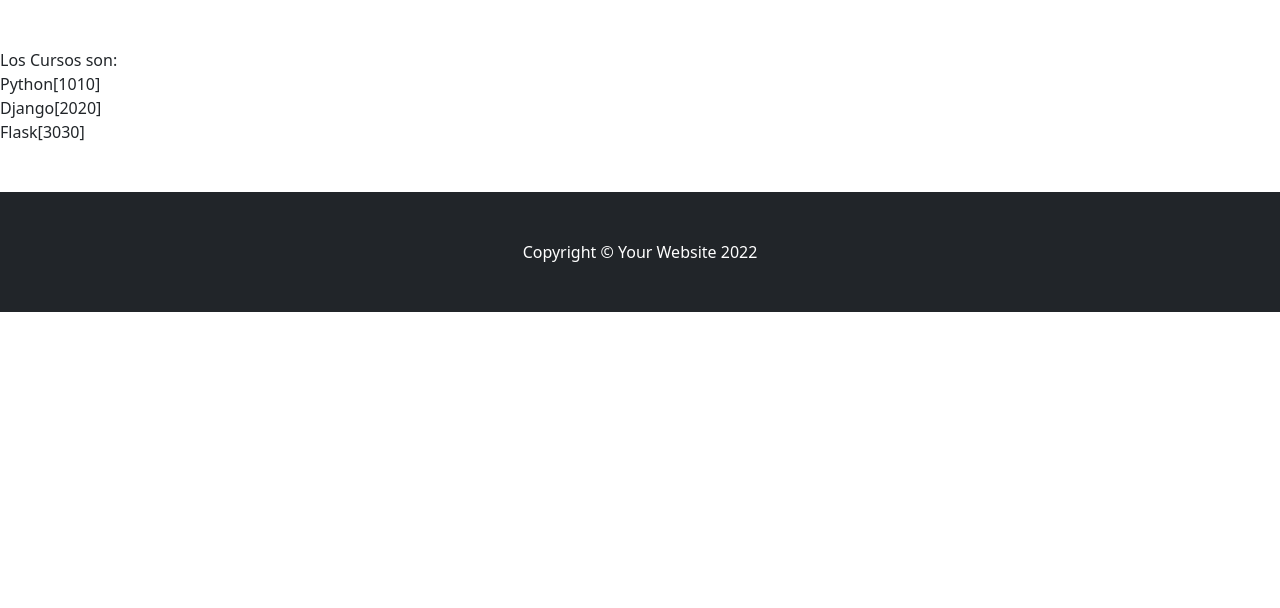
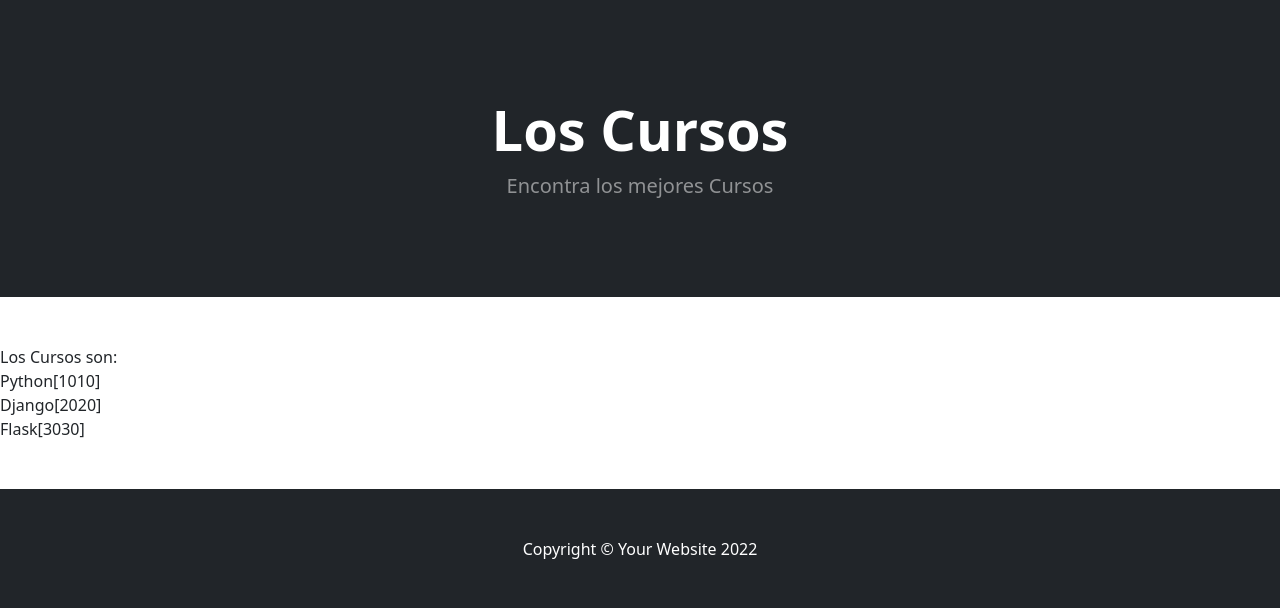
Before and after one commit to MartinCapocasale/ProyectoCursos, a Django app: page /cursos/ in a window 1280 px wide. Shown: the part 56-664 px from the top of the page. Run offline with Django 4.2, Linux system fonts and the light colour scheme; data comes from the database, SQL or seed files in the repository; some libraries are stand-ins or nearby versions.

Commit message:
se modifica cursos.html

```diff
--- a/ProyectoCursos/ProyectoCursosApp/templates/ProyectoCursosApp/cursos.html
+++ b/ProyectoCursos/ProyectoCursosApp/templates/ProyectoCursosApp/cursos.html
@@ -8,6 +8,16 @@ Cursos - Cursos & Eventos 4ALL
 
 
 {% block contenidoPagina%}
+        <!-- Header-->
+        <header class="bg-dark py-5">
+            <div class="container px-4 px-lg-5 my-5">
+                <div class="text-center text-white">
+                    <h1 class="display-4 fw-bolder">Los Cursos</h1>
+                    <p class="lead fw-normal text-white-50 mb-0">Encontra los mejores Cursos</p>
+                </div>
+            </div>
+        </header>
+        <!-- Section-->
         <section class="bg-ligth py-5">
             Los Cursos son:
             <ul class="list-group">
```
Lines whose indentation alone changed are shown as unchanged.
